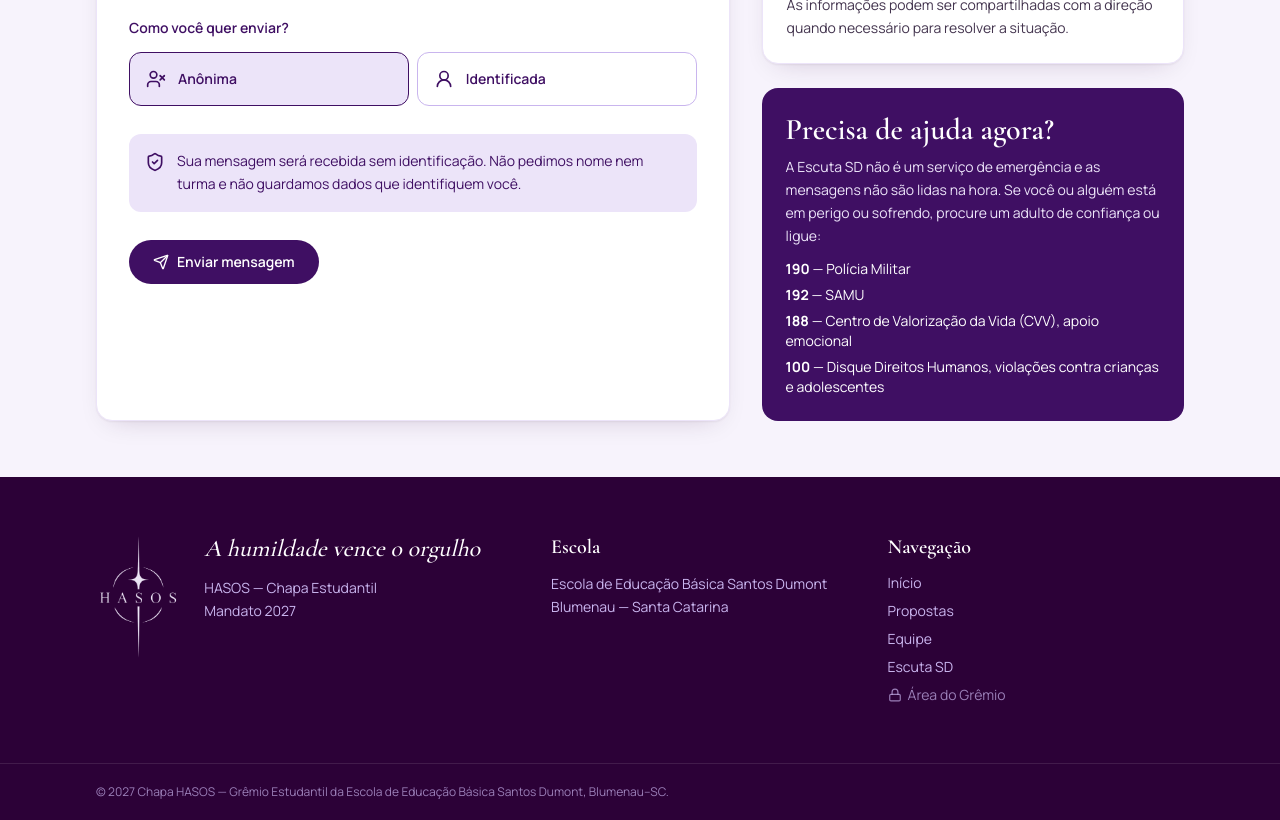
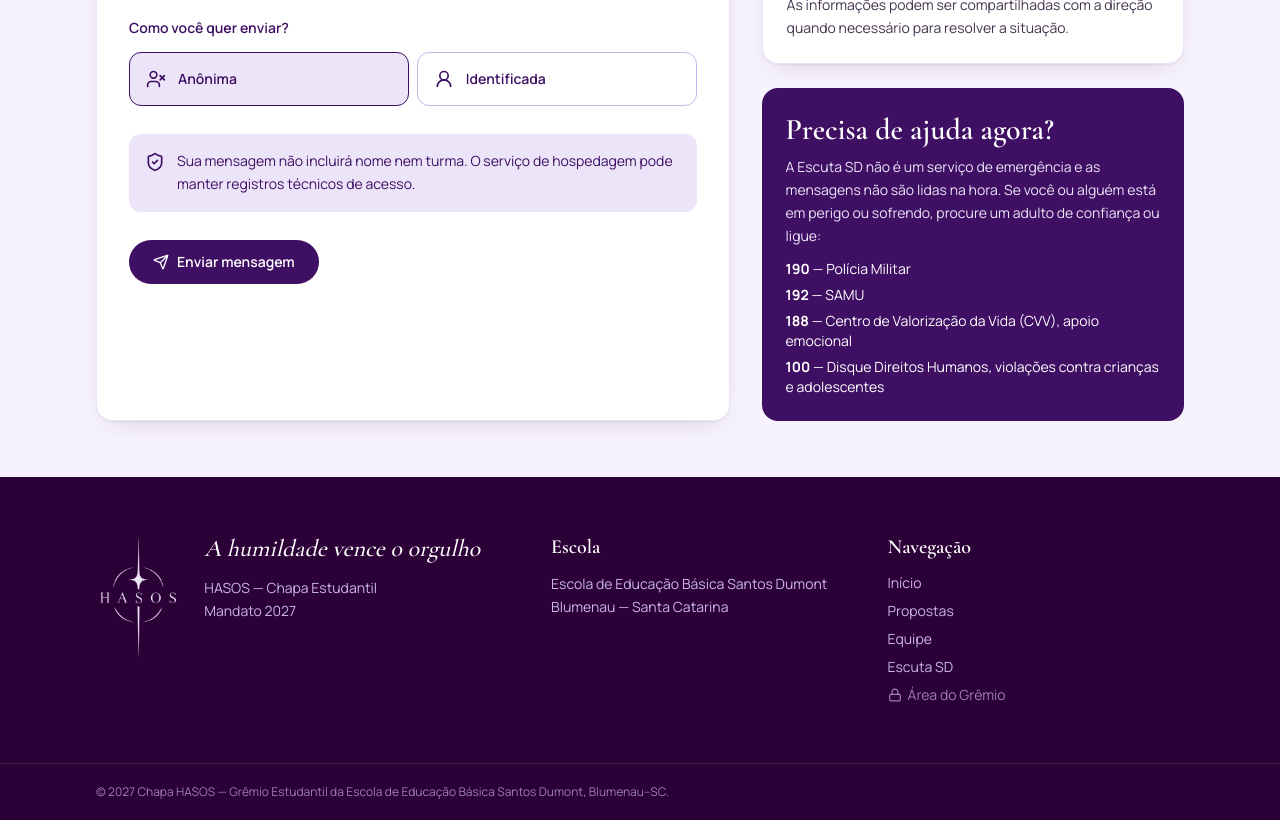
Before and after one commit to schmidt0207/HASOS, a React (Vite) app: page /escuta-sd in a window 1280 px wide. Shown: the part 840-1660 px from the top of the page. Built offline with nearby package versions, Linux system fonts and the light colour scheme; no server answers.

Commit message:
Clarify anonymous message storage notice

```diff
--- a/src/pages/EscutaSD.tsx
+++ b/src/pages/EscutaSD.tsx
@@ -172,8 +172,8 @@ export default function EscutaSD() {
                 {anonima ? (
                   <p className="flex gap-3 rounded-xl bg-lilas-claro p-4 text-sm leading-relaxed text-profundo" role="status">
                     <ShieldCheck className="mt-0.5 h-5 w-5 shrink-0" aria-hidden="true" />
-                    Sua mensagem será recebida sem identificação. Não pedimos nome nem turma e não guardamos dados
-                    que identifiquem você.
+                    Sua mensagem não incluirá nome nem turma. O serviço de hospedagem pode manter registros técnicos
+                    de acesso.
                   </p>
                 ) : (
                   <div className="grid gap-4 sm:grid-cols-2">
```
